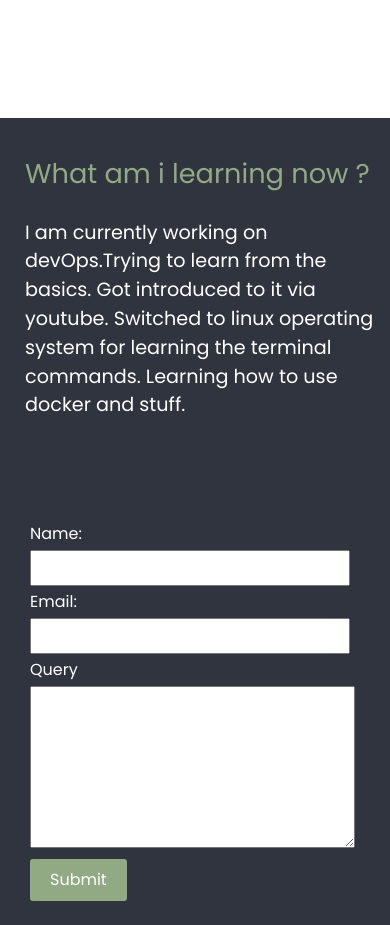
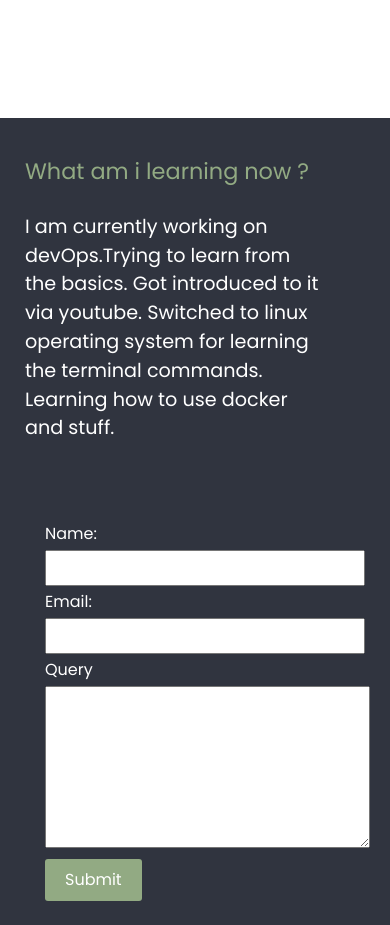
Before and after one commit to msaikat022/portfolio-website, a plain HTML site: page index.html in a window 390 px wide. Shown: the part 4040-4965 px from the top of the page. Drawn offline with nearby package versions, Linux system fonts and the light colour scheme.

Commit message:
css footer changed

```diff
--- a/CSS/style.css
+++ b/CSS/style.css
@@ -516,12 +516,12 @@ all-skills {
         display: block;
         position: absolute;
         color: #92AA83;
-        width: 350px;
+        width: 300px;
         top:10px;
         left: 25px;
     }
     .footer h1{
-        font-size: 1.7rem;
+        font-size: 1.4rem;
     }
     .footer p{
         color: white;
@@ -541,9 +541,9 @@ all-skills {
         line-height: 2;
         color: white;
         position: absolute;
-        height: 400px;
-        width: 300px;
-        right: 60px;
+        height: 300px;
+        width: 270px;
+       left: 45px;
         top: 400px;
     }
 
```
